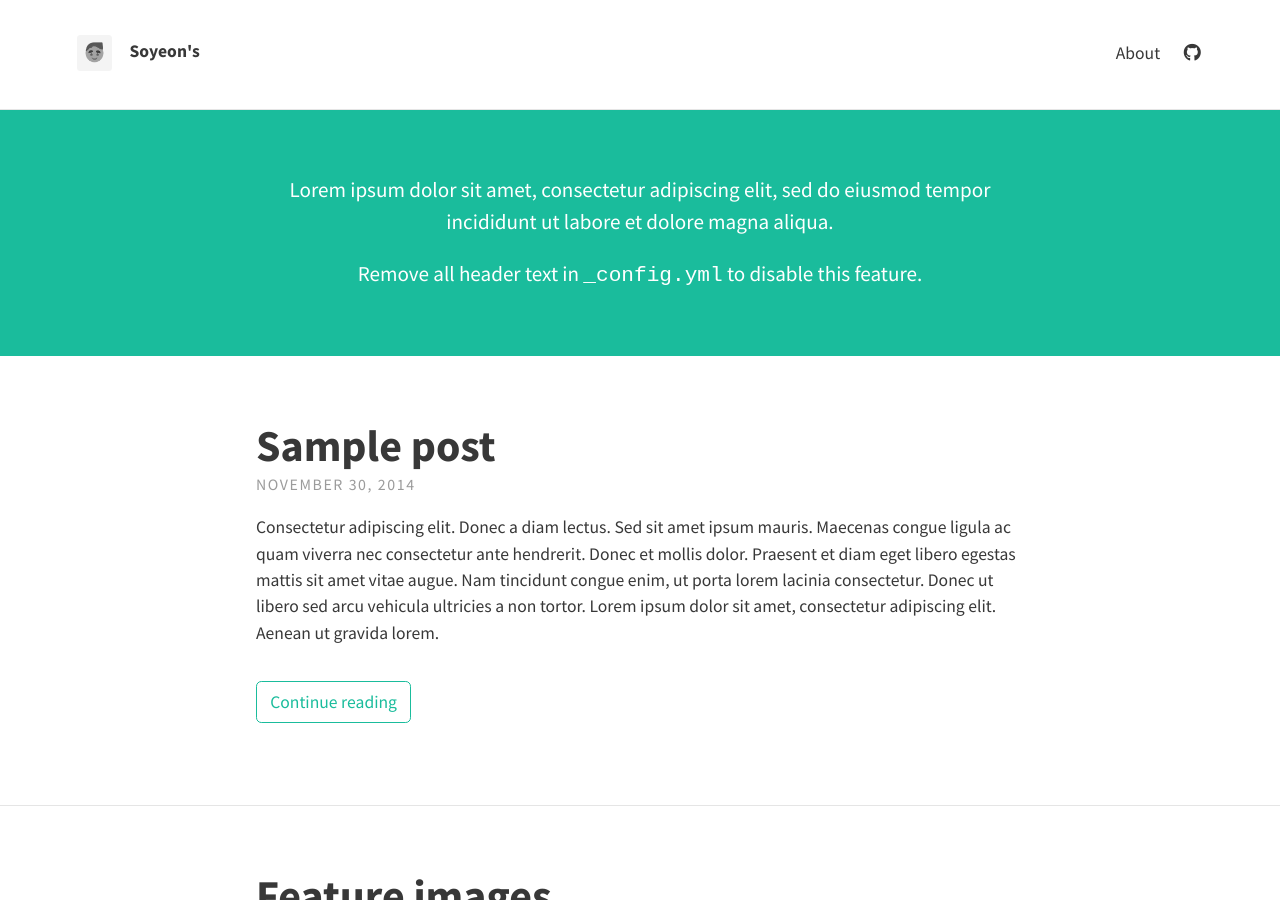
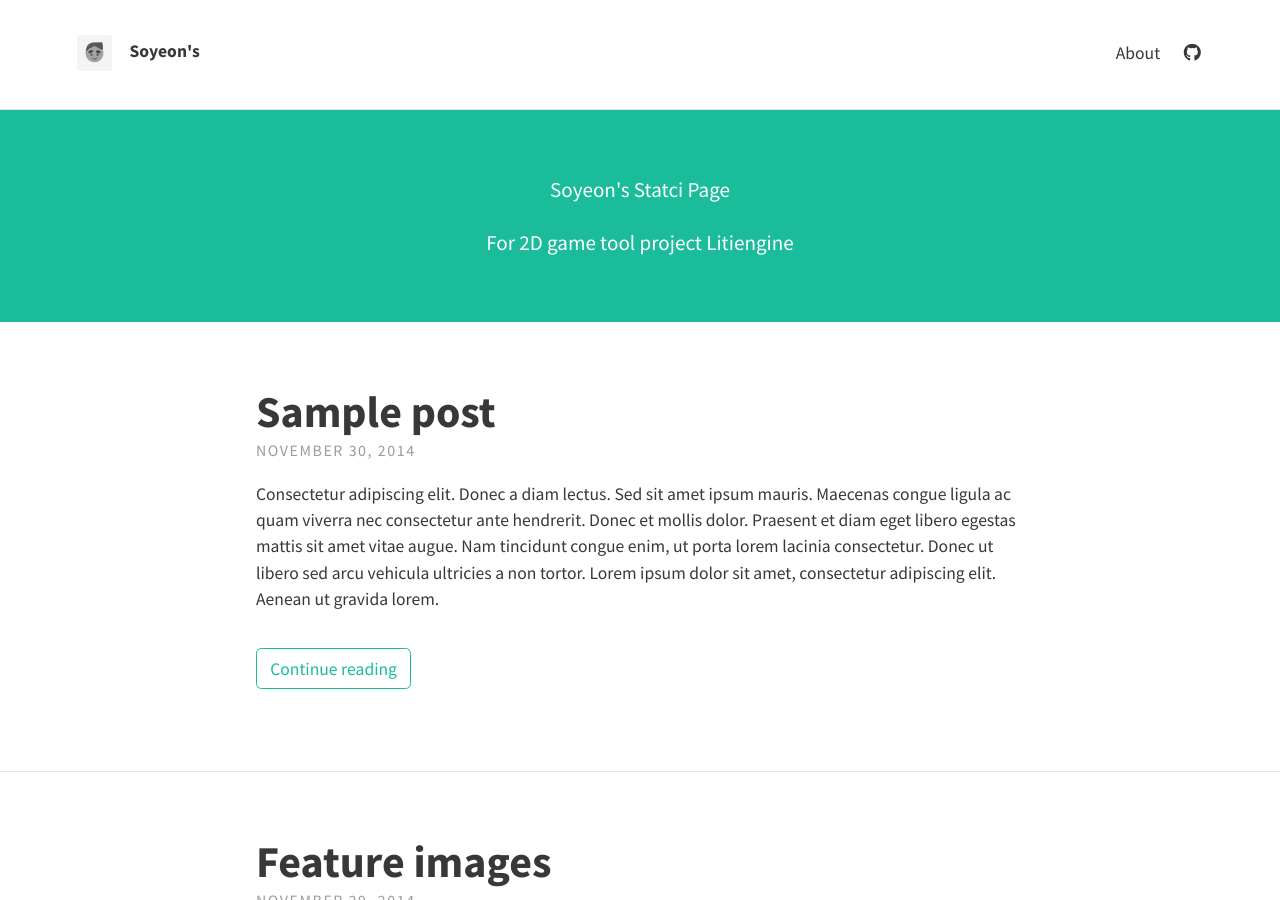
Before and after one commit to kara9504/kara9504.github.io, a Jekyll site: the page built from index.html, in a window 1280 px wide and 900 px high. Built offline with Jekyll 4.4.1, drawn with Linux system fonts in a browser that asks for light colours; nearby versions of some CDN libraries; the list of posts is cut into pages by our own code.

Commit message:
Update _config.yml

```diff
--- a/_config.yml
+++ b/_config.yml
@@ -13,9 +13,9 @@ theme_settings:
 
   # Header and footer text
   header_text: >
-     <p>Lorem ipsum dolor sit amet, consectetur adipiscing elit, sed do eiusmod tempor incididunt ut labore et dolore magna aliqua.</p>
+     <p>Soyeon's Statci Page</p>
 
-     <p>Remove all header text in <code>_config.yml</code> to disable this feature.</p>
+     <p>For 2D game tool project Litiengine</p>
   header_text_feature_image:
   footer_text: >
    Powered by <a href="https://jekyllrb.com/">Jekyll</a> with <a href="https://github.com/rohanchandra/type-theme">Type Theme</a>
```
